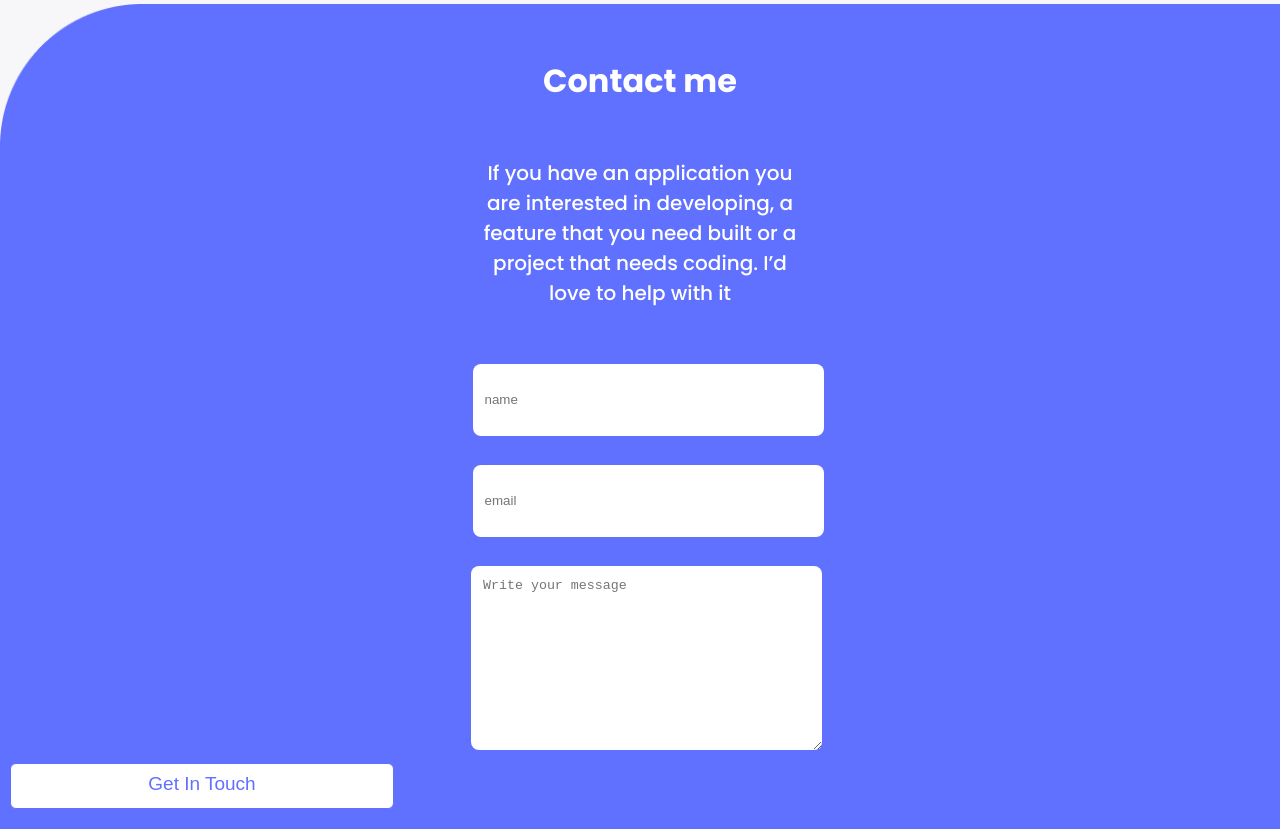
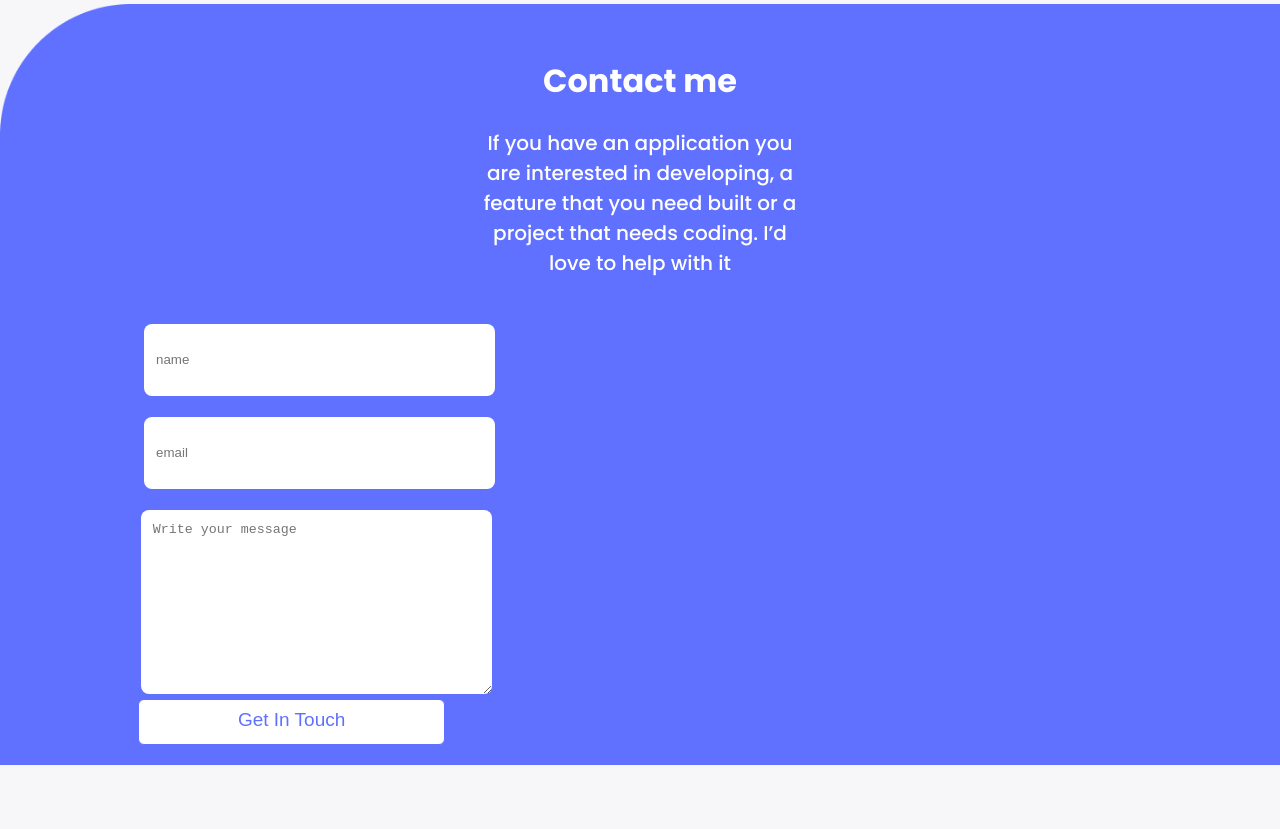
Before and after one commit to henrykgggg/portofolio, a website: page index.html in a window 1280 px wide. Shown: the part 4426-5255 px from the top of the page. After the commit the page ends 5191 px from the top, so only its background shows below. Drawn offline with Linux system fonts and the light colour scheme.

Commit message:
Adding contact section mark-up

```diff
--- a/index.html
+++ b/index.html
@@ -276,14 +276,22 @@
         </li>
       </ul>
     </section>
-    <footer class="contacts" >
+    <footer>
+      <div class="contacts">
+        <div class="contact-intro">
           <h1 class="contact-me">Contact me</h1>
       <p class="paragraph">
         If you have an application you are interested in developing, a feature
         that you need built or a project that needs coding. I’d love to help
         with it
       </p>
-          <form class="contact-section" action="https://formspree.io/f/xbjwkev"  method="post"></form>
+        </div>
+
+      <form
+        class="contact-section"
+        action="https://formspree.io/f/xbjwkev"
+        method="post"
+      >
         <input
           id="name"
           class="text-holder1"
@@ -308,7 +316,10 @@
           maxlength="500"
           required
         ></textarea>
-        <button class="clicked-btn" type="submit" name="sumit">Get In Touch</button>
+        <button class="clicked-btn" type="submit" name="sumit">
+          Get In Touch
+        </button>
+      </div>
       </form>
     </footer>
   </body>
```
Lines whose indentation alone changed are shown as unchanged.
